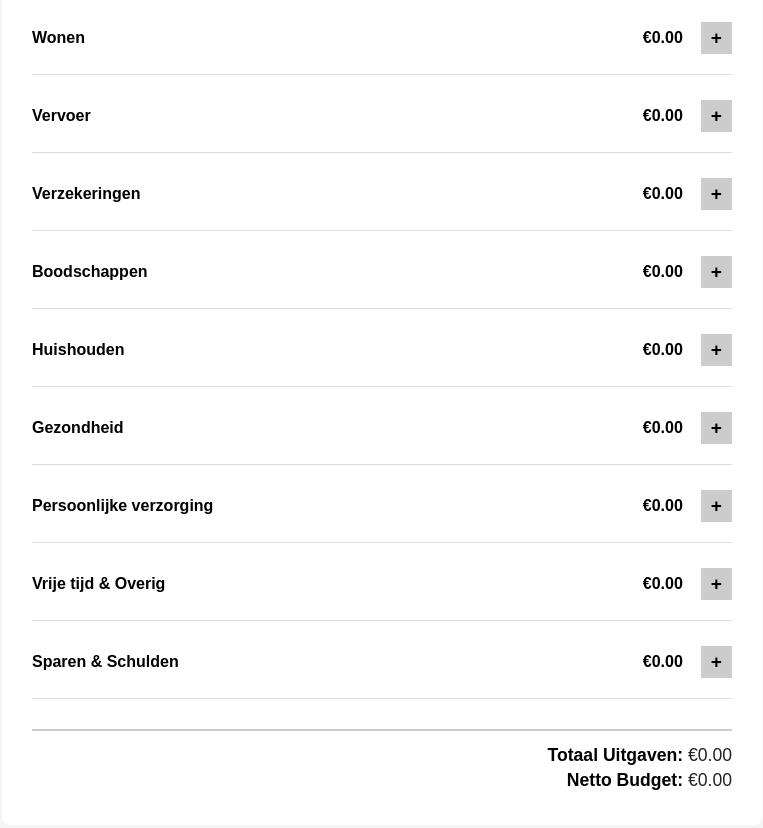
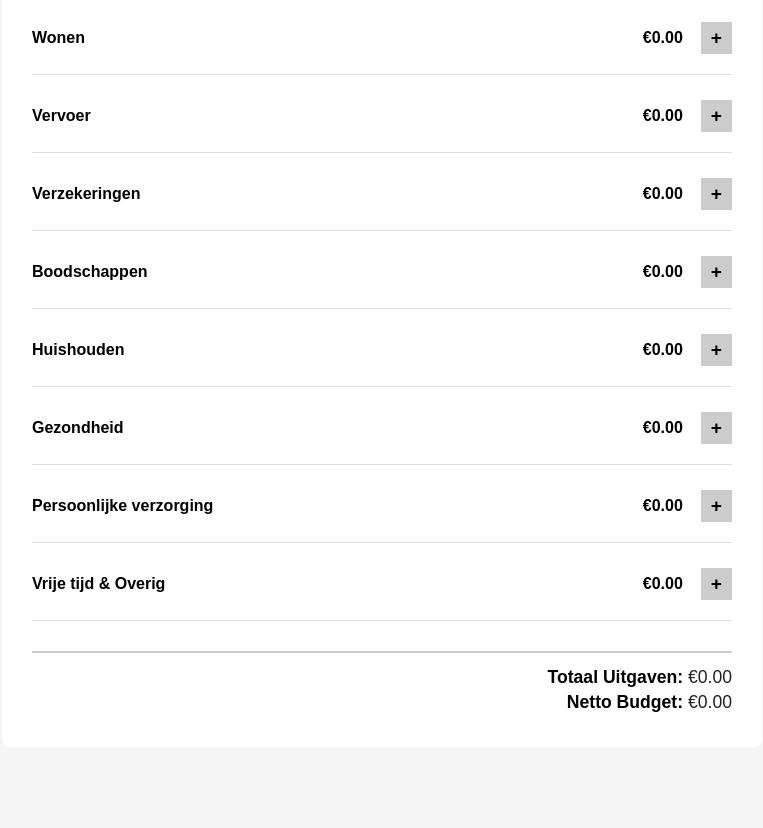
Before and after one commit to AxelB0/BudgetTracker, a website: page index.html in a window 1280 px wide. Shown: the part 194-1022 px from the top of the page, without its empty margins (258-1021 px from the left). After the commit the page ends 969 px from the top, so only its background shows below. Drawn offline with Linux system fonts and the light colour scheme.

Commit message:
removed sparen & schulden

```diff
--- a/index.html
+++ b/index.html
@@ -146,7 +146,7 @@
             </div>
         </div>
 
-        <div class="category-group" data-category="sparen">
+        <!--<div class="category-group" data-category="sparen">
             <div class="category-header">
                 <strong>Sparen & Schulden</strong>
                 <input type="text" class="readonly-total" id="sparen_total_display" value="€0.00" readonly />
@@ -160,7 +160,7 @@
                 <label>Aflossing schulden</label><input type="number" class="sparen-sub" placeholder="€" />
                 <label>Pensioen (aanvullend)</label><input type="number" class="sparen-sub" placeholder="€" />
             </div>
-        </div>
+        </div>-->
 
         <div class="total-summary">
             <p><strong>Totaal Uitgaven:</strong> <span id="grand-total">€0.00</span></p>
--- a/index.js
+++ b/index.js
@@ -1,6 +1,6 @@
+
 document.addEventListener("DOMContentLoaded", () => {
     const allToggleButtons = document.querySelectorAll(".toggle-button");
-
 
     const categories = [
         "wonen", "vervoer", "verzekeringen", "huishouden",
```
